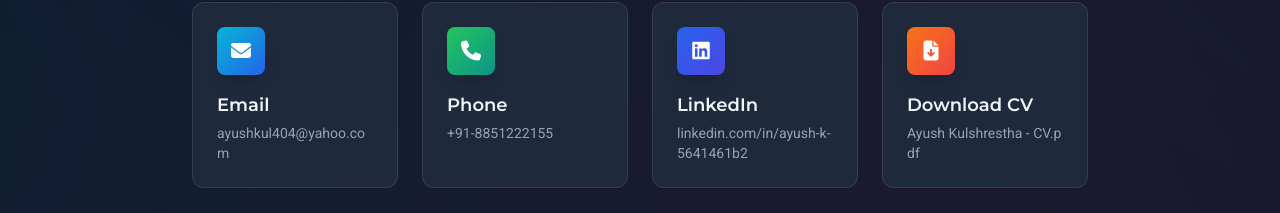
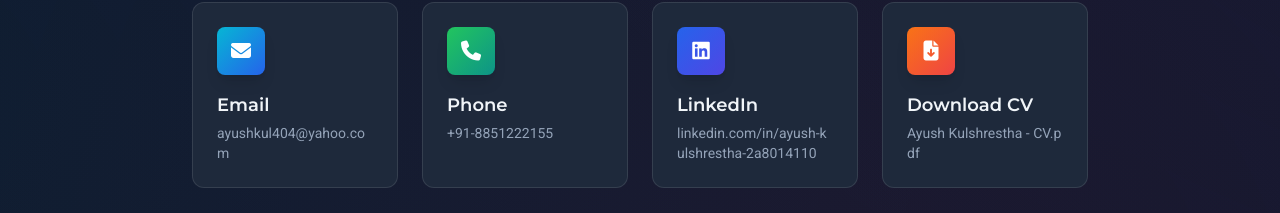
Before and after one commit to ayushkul172/ayushkul172-Energyconsultant, a React (Vite) app: page / in a window 1280 px wide. Shown: the part 375-588 px from the top of the page. Built offline with nearby package versions, Linux system fonts and the light colour scheme.

Commit message:
Update contact.ts

```diff
--- a/src/data/contact.ts
+++ b/src/data/contact.ts
@@ -20,8 +20,8 @@ export const contactMethods: ContactMethod[] = [
   {
     type: 'linkedin',
     label: 'LinkedIn',
-    value: 'linkedin.com/in/ayush-k-5641461b2',
-    href: 'https://www.linkedin.com/in/ayush-k-5641461b2/',
+    value: 'linkedin.com/in/ayush-kulshrestha-2a8014110',
+    href: 'https://www.linkedin.com/in/ayush-kulshrestha-2a8014110/',
     icon: 'fa-brands fa-linkedin',
     accentColor: 'from-blue-600 to-indigo-600',
   },
```
